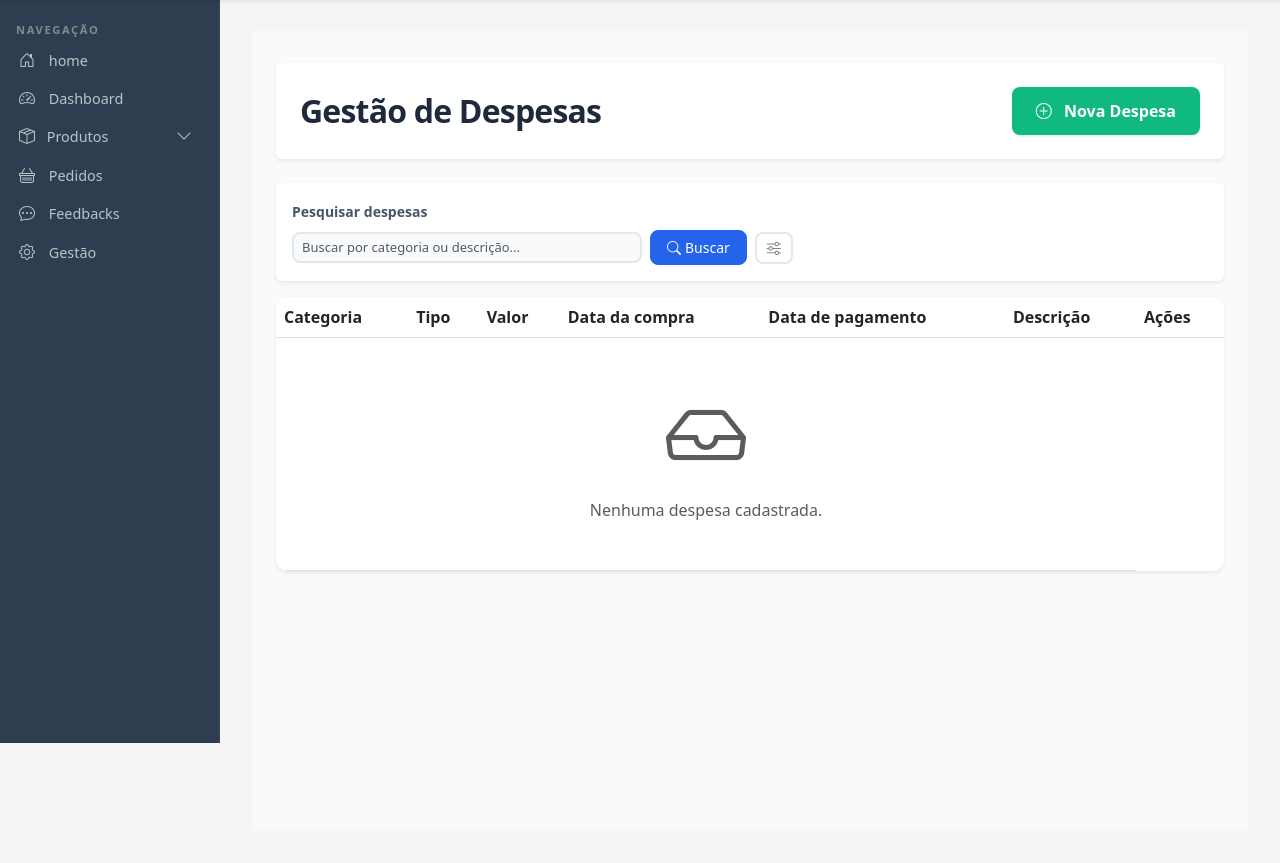
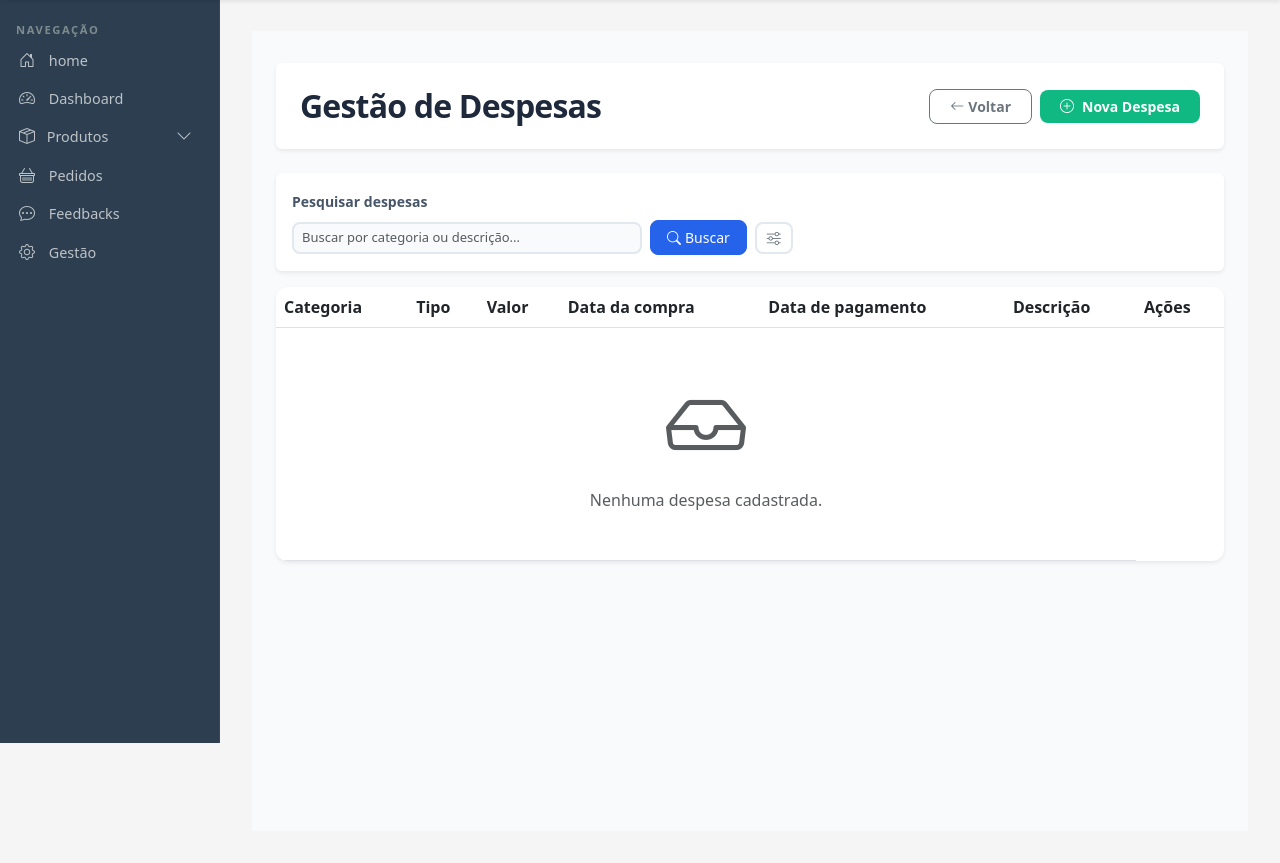
Before and after one commit to lrosse/TCC, a Django app: page /gestao/despesas/ in a window 1280 px wide. Shown: the part 57-920 px from the top of the page. Run offline with Django 4.2, Linux system fonts and the light colour scheme; the visitor is signed in with stand-in values (Sample User, id 1); data that the repository does not hold is empty; parts of the project's set-up code (start-up, migrations or seed data) failed here and were passed over.

Commit message:
Botões de voltar finalizados na página de gestão

```diff
--- a/loja/templates/loja/gestao/financeiro_resumo.html
+++ b/loja/templates/loja/gestao/financeiro_resumo.html
@@ -74,8 +74,10 @@
       <!-- Cabeçalho -->
     <div class="mb-4 p-4 bg-white rounded shadow-sm">
       <div class="d-flex justify-content-between align-items-center">
-        <h2 class="fw-bold mb-0" style="color: #1e293b; letter-spacing: -0.025em;">Gestão Financeira</h2>
-        <a href="{% url 'gestao_index' %}" class="btn btn-outline-secondary" style="border-radius:8px; padding:10px 16px; font-weight:600;"><i class="bi bi-arrow-left me-1"></i>Voltar</a>
+        <h2 class="fw-bold mb-0" style="color: #1e293b; letter-spacing: -0.025em;">Gestão Financeira - Resumo</h2>
+        <a href="{% url 'gestao_index' %}" class="btn btn-outline-secondary btn-sm" style="border-radius: 8px; padding: 6px 20px; font-weight: 600;">
+          <i class="bi bi-arrow-left me-1"></i>Voltar
+        </a>
       </div>
     </div>
 
--- a/loja/templates/loja/gestao/gestao_despesas.html
+++ b/loja/templates/loja/gestao/gestao_despesas.html
@@ -141,9 +141,16 @@
 
   <div class="container-fluid px-4" style="background-color: #f8fafc; min-height: 100vh; padding-top: 2rem;">
     <!-- Cabeçalho -->
-    <div class="d-flex justify-content-between align-items-center mb-4 p-4 bg-white rounded shadow-sm flex-wrap gap-3">
-      <h2 class="fw-bold mb-0" style="color: #1e293b; letter-spacing: -0.025em;">Gestão de Despesas</h2>
-      <a href="{% url 'criar_despesa' %}" class="btn btn-success btn-nova-despesa" style="background: #10b981; border: none; border-radius: 8px; padding: 12px 24px; font-weight: 600; box-shadow: 0 1px 3px rgba(0,0,0,0.1);"><i class="bi bi-plus-circle me-2"></i> Nova Despesa</a>
+    <div class="mb-4 p-4 bg-white rounded shadow-sm">
+      <div class="d-flex justify-content-between align-items-center">
+        <h2 class="fw-bold mb-0" style="color: #1e293b; letter-spacing: -0.025em;">Gestão de Despesas</h2>
+        <div class="d-flex gap-2 align-items-center">
+          <a href="{% url 'gestao_index' %}" class="btn btn-outline-secondary btn-sm" style="border-radius: 8px; padding: 6px 20px; font-weight: 600;">
+            <i class="bi bi-arrow-left me-1"></i>Voltar
+          </a>
+          <a href="{% url 'criar_despesa' %}" class="btn btn-success btn-sm" style="background: #10b981; border: none; border-radius: 8px; padding: 6px 20px; font-weight: 600;"><i class="bi bi-plus-circle me-2"></i>Nova Despesa</a>
+        </div>
+      </div>
     </div>
 
     <!-- Barra de busca + botão de filtros -->
```
Also changed, not shown: loja/templates/loja/gestao/estoque.html (+6 -1 lines), loja/templates/loja/gestao/financeiro_pedidos.html (+7 -2 lines), loja/templates/loja/gestao/financeiro_produtos.html (+6 -1 lines), loja/templates/loja/gestao/relatorio_avancado.html (+8 -3 lines).
